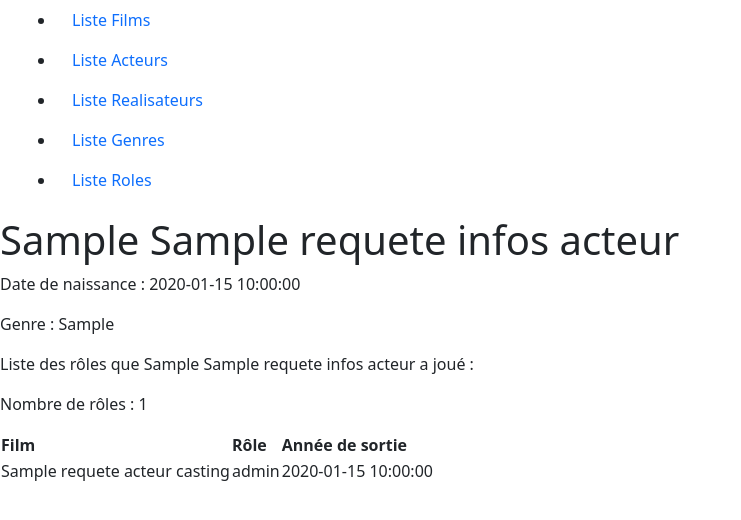
After one commit to saidtimaev/Cinema, a PHP site: template view/infos/infosActeur.php in a window 1280 px wide. The commit adds this page. Shown: the top 520 px of the page, without its empty margins (0-741 px from the left). Run offline with PHP 8.4, Linux system fonts and the light colour scheme; the template is opened without the code that fills it: most values are stand-ins (such as "Sample title", 1, 10 or a date in 2020).

Commit message:
ajout infosActeur

```diff
--- a/index.php
+++ b/index.php
@@ -18,6 +18,7 @@ if(isset($_GET["action"])){
         case "listeGenres" : $ctrlCinema->listeGenres(); break;
         case "listeRoles" : $ctrlCinema->listeRoles(); break;
         case "infosFilm" : $ctrlCinema->infosFilm($_GET['id']); break;
+        case "infosActeur" : $ctrlCinema->infosActeur($_GET['id']); break;
 
     }
 }
--- /dev/null
+++ b/view/infos/infosActeur.php
@@ -0,0 +1,42 @@
+<?php ob_start(); ?>
+
+<?php $acteur = $requeteInfosActeur->fetch();
+?>
+
+<h1><?php echo $acteur["personne_prenom"]." ".$acteur["personne_nom"]."<br>"; ?> </h1>
+<p>Date de naissance : <?php echo $acteur["personne_date_naissance"]; ?></p>
+<p>Genre : <?php echo $acteur["personne_sexe"]; ?></p>
+
+
+
+
+
+<p>Liste des rôles que <?php echo $acteur["personne_prenom"]." ".$acteur["personne_nom"]; ?>  a joué :</p>
+<p>Nombre de rôles : <?= $requeteActeurCastings->rowCount() ?></p>
+<table>
+    <thead>
+        <tr>
+            <th>Film</th>
+            <th>Rôle</th>
+            <th>Année de sortie</th>
+        </tr>
+    </thead>
+    <tbody>
+    <?php
+            foreach($requeteActeurCastings->fetchAll() as $acteurCasting){ ?>
+                <tr>
+                    <td><?php echo $acteurCasting["film_titre"]; ?></td>
+                    <td><?php echo $acteurCasting["role_nom"]; ?></td>
+                    <td><?php echo $acteurCasting["film_date_sortie"]; ?></td>
+                </tr>
+            <?php } ?>
+    </tbody>
+
+</table>
+
+<?php
+
+$titrePage = $acteur["personne_prenom"]." ".$acteur["personne_nom"];
+$titreSecond = "";
+$content = ob_get_clean();
+require "view/template.php";
--- a/view/infos/infosFilm.php
+++ b/view/infos/infosFilm.php
@@ -15,6 +15,8 @@
 
 
 <p>Liste des rôles et des acteurs :</p>
+
+<p>Il y a <?= $requeteActeursRoles->rowCount() ?> acteurs</p>
 
 <table>
     <thead>
--- a/view/listes/listeActeurs.php
+++ b/view/listes/listeActeurs.php
@@ -15,8 +15,8 @@
         <?php
             foreach($requete->fetchAll() as $acteur){ ?>
                 <tr>
-                    <td><?= $acteur["personne_prenom"] ?></td>
-                    <td><?= $acteur["personne_nom"] ?></td>
+                    <td><a href="index.php?id=<?= $acteur["id_acteur"] ?>&action=infosActeur"><?php echo $acteur["personne_prenom"] ?></a></td>
+                    <td><a href="index.php?id=<?= $acteur["id_acteur"] ?>&action=infosActeur"><?php echo $acteur["personne_nom"] ?></a></td>
                     <td><?= $acteur["personne_date_naissance"] ?></td>
                     <td><?= $acteur["personne_sexe"] ?></td>
                 </tr>
```
Also changed, not shown: Controller/CinemaController.php (+34 -4 lines).
